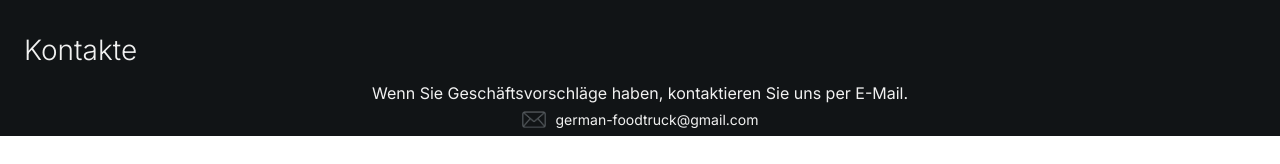
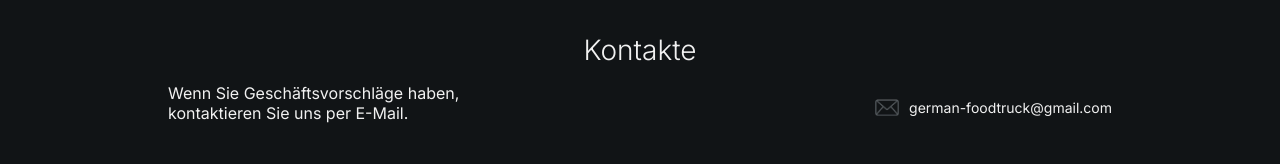
Before and after one commit to AlenaYarmak/german-foodtruck, a website: page src/index.html in a window 1280 px wide. Shown: the part 1252-1416 px from the top of the page. Before the commit the page ends 1388 px from the top, so only its background shows below. Drawn offline with nearby package versions, Linux system fonts and the light colour scheme; files that its build step writes are made by us from their sources; a web font is replaced by a local one.

Commit message:
change styles for container

```diff
--- a/src/scss/style.scss
+++ b/src/scss/style.scss
@@ -202,8 +202,9 @@
         display: flex;
         justify-content: center;
         align-items: end;
-        padding: 8px 0px;
+        padding: 16px 0px;
         gap: 10px;
+        margin-bottom: 16px;
         &-icon {
             width: 24px;
         }
@@ -245,6 +246,25 @@
     .map__title {
         text-align: center;
     }
+
+    .contact {
+        &__title {
+            text-align: center;
+        }
+        &__content {
+            flex-direction: row;
+            gap: 20%;
+            padding-bottom: 16px;
+        }
+        &__text {
+            flex-basis: 40%;
+            text-align: start;
+        }
+        &__item {
+            flex-basis: 40%;
+            justify-content: end;
+        }
+    }
 }
 
 @media (min-width: 992px) {
@@ -273,3 +293,10 @@
         }
     }
 }
+
+@media (min-width: 1200px) {
+    .container {
+        max-width: 992px;
+        margin: 0 auto;
+    }
+}
```
